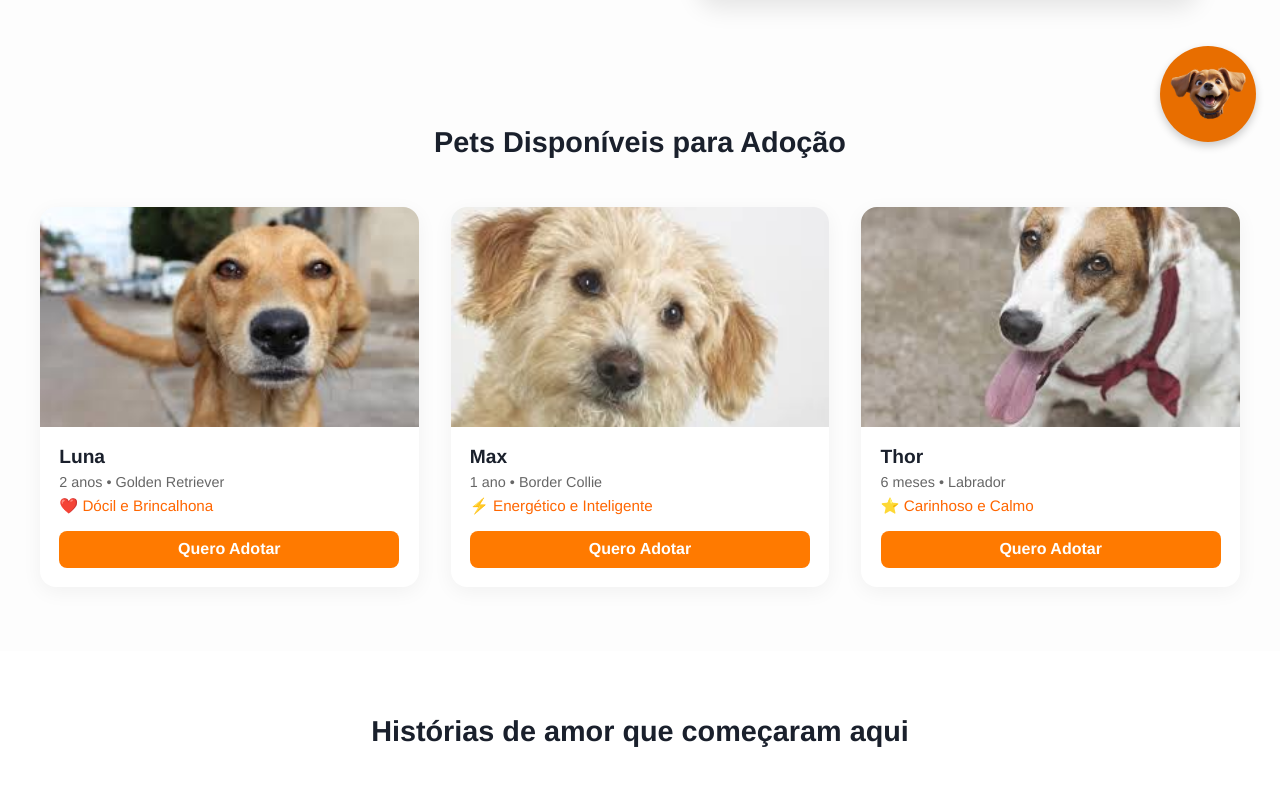
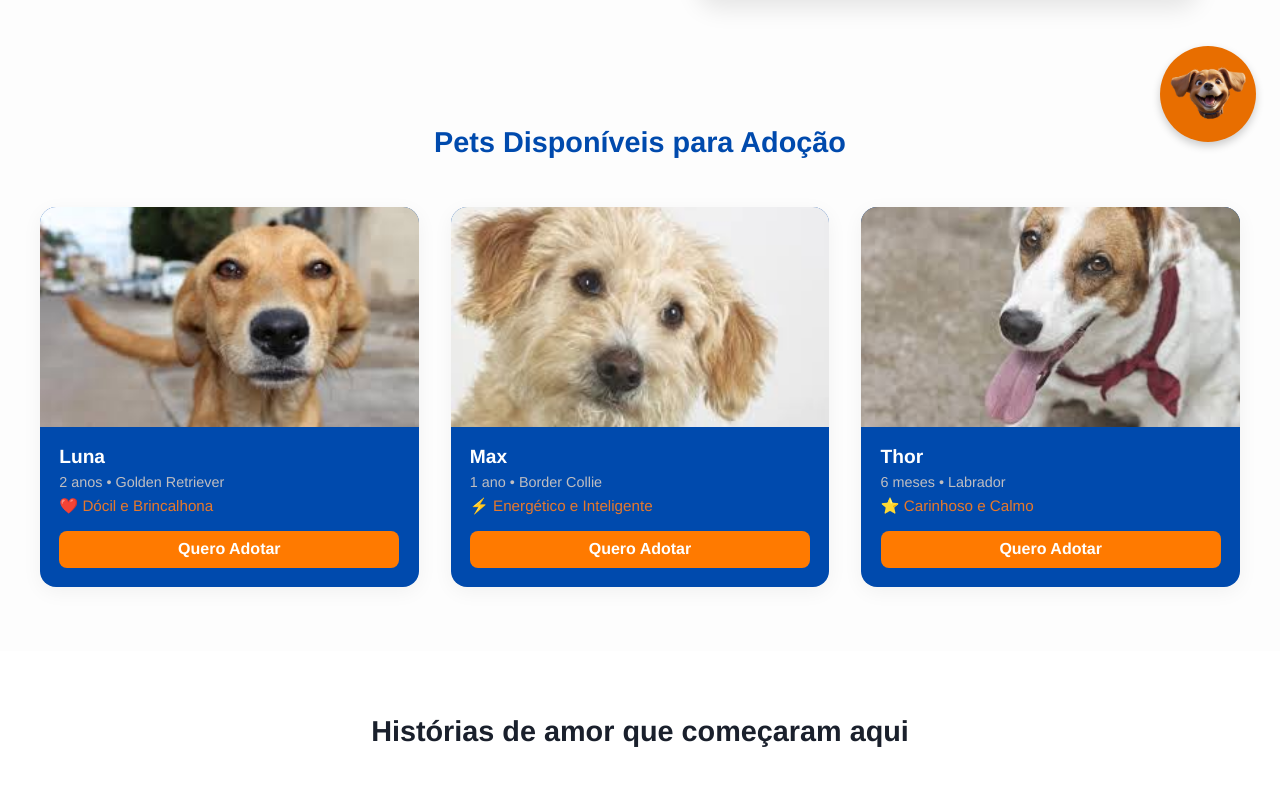
Before and after one commit to matheus-meissner/vira_lata_club, a React (Vite) app in the folder client/: page / in a window 1280 px wide. Shown: the part 634-1420 px from the top of the page. Built offline with nearby package versions, Linux system fonts and the light colour scheme.

Commit message:
Update PetsList.styles.js

```diff
--- a/client/src/styles/PetsList.styles.js
+++ b/client/src/styles/PetsList.styles.js
@@ -1,4 +1,5 @@
 import styled from 'styled-components';
+import { theme } from './theme';
 
 export const Section = styled.section`
   padding: 4rem 2rem;
@@ -8,7 +9,7 @@ export const Section = styled.section`
 export const SectionTitle = styled.h2`
   text-align: center;
   font-size: 1.8rem;
-  color: #1a202c;
+  color: ${theme.colors.primary};
   margin-bottom: 3rem;
 `;
 
@@ -21,7 +22,7 @@ export const PetsGrid = styled.div`
 `;
 
 export const PetCard = styled.div`
-  background-color: #fff;
+  background-color: ${theme.colors.primary};
   border-radius: 16px;
   overflow: hidden;
   box-shadow: 0 5px 20px rgba(0,0,0,0.05);
@@ -47,17 +48,17 @@ export const PetInfo = styled.div`
 export const PetName = styled.h3`
   margin: 0;
   font-size: 1.2rem;
-  color: #1a202c;
+  color: #fff;
 `;
 
 export const PetDetails = styled.p`
-  color: #666;
+  color: ${theme.colors.lightGray};
   font-size: 0.9rem;
   margin: 0.4rem 0;
 `;
 
 export const PetTraits = styled.p`
-  color: #ff6600;
+  color: ${theme.colors.orange};
   font-size: 0.95rem;
   font-weight: 500;
 `;
```
